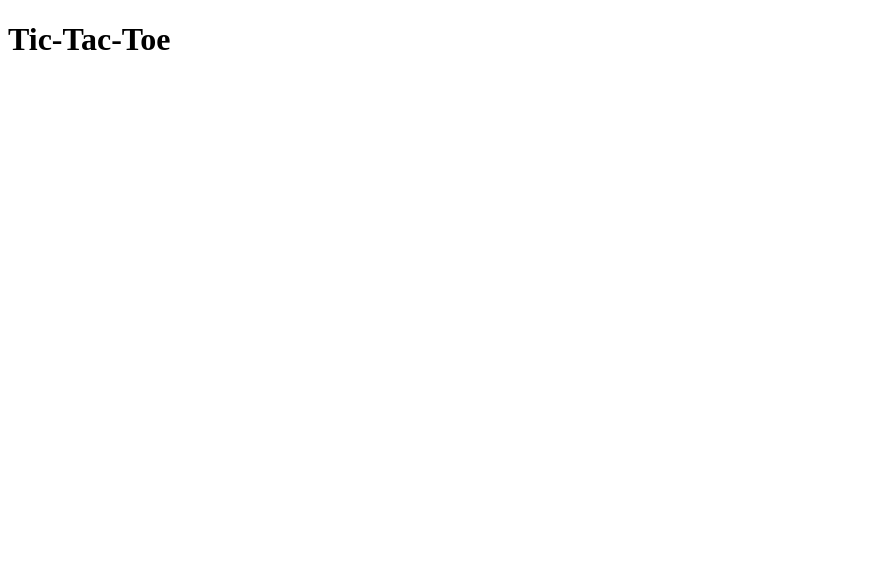
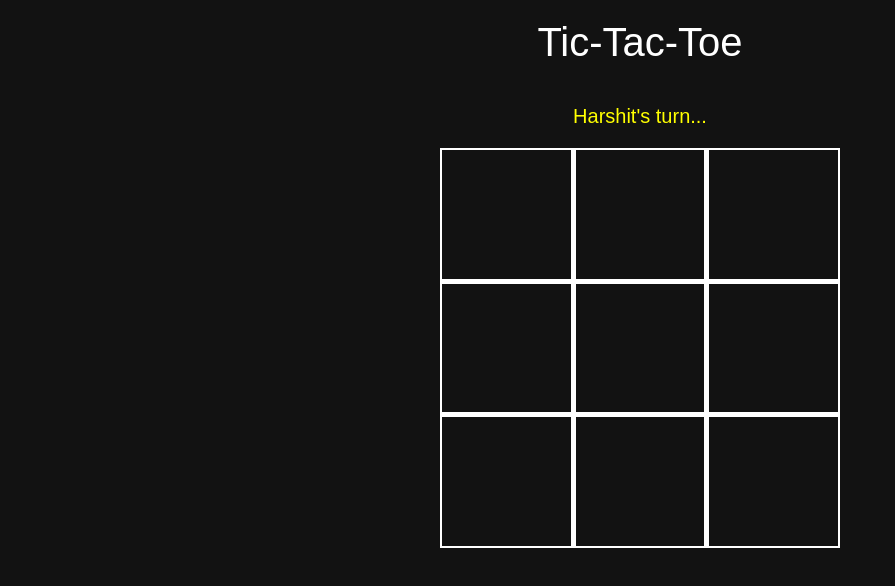
Before and after one commit to Rig135/Tic-Tac-Toe, a plain HTML site: page index.html in a window 1280 px wide. Shown: the whole page, without its empty margins (0-895 px from the left). Drawn offline with Linux system fonts and the light colour scheme; a web font is replaced by a local one.

Commit message:
add css and UI

```diff
--- a/app.js
+++ b/app.js
@@ -14,23 +14,24 @@ const GameBoard = (function () {
 
     const getBoard = () => board;
 
-    const addMarker = (player) => {
-        let position = prompt(`${player.name}'s turn....  Enter the position (1-9): `);
-        while (position > 9 || position < 1) {
-            console.error("Please Enter correct position: ");
-            position = prompt(`${player.name}'s turn....  Enter the position (1-9): `);
-        }
-        let selectedRow = Math.floor((position - 1) / columns);
-        let selectedCol = Math.floor((position - 1) % columns);
+    const addMarker = (player, selectedRow, selectedCol) => {
+        // let position = prompt(`${player.name}'s turn....  Enter the position (1-9): `);
+        // while (position > 9 || position < 1) {
+        //     console.error("Please Enter correct position: ");
+        //     position = prompt(`${player.name}'s turn....  Enter the position (1-9): `);
+        // }
+        // let selectedRow = Math.floor((position - 1) / columns);
+        // let selectedCol = Math.floor((position - 1) % columns);
 
-        while (board[selectedRow][selectedCol] != "") {
+        if (board[selectedRow][selectedCol] != "") {
             console.error("Position Already Taken!!!!");
-            position = prompt(`${player.name}'s turn....  Enter the position (1-9): `);
-            selectedRow = Math.floor((position - 1) / columns);
-            selectedCol = Math.floor((position - 1) % columns);
+            return false;
+            // position = prompt(`${player.name}'s turn....  Enter the position (1-9): `);
+            // selectedRow = Math.floor((position - 1) / columns);
+            // selectedCol = Math.floor((position - 1) % columns);
         }
         board[selectedRow][selectedCol] = player.marker;
-
+        return true;
     }
 
     return { getBoard, addMarker };
@@ -44,8 +45,8 @@ const player = (name, marker) => {
     return { name, marker }
 };
 
-const Player1 = player("harshit", "X");
-const Player2 = player("vaskil", "O");
+const Player1 = player("Harshit", "❌");
+const Player2 = player("Vaskil", "⭕");
 
 
 
@@ -73,9 +74,10 @@ const gameController = (function (Player1, Player2) {
 
     const gameOver = () => isGameOver;
 
-    const playRound = () => {
+    const playRound = (row, col) => {
         const Board = board.getBoard();
-        board.addMarker(getActivePlayer());
+        board.addMarker(getActivePlayer(), row, col);
+
 
         //logic for winning condition
         const marker = getActivePlayer().marker;
@@ -133,15 +135,58 @@ const gameController = (function (Player1, Player2) {
     return {
         playRound,
         getActivePlayer,
-        gameOver
+        gameOver,
+        getBoard: board.getBoard
     };
 
 })(Player1, Player2);
 
-const game = gameController;
 
-const startGame = () => {
-    while (!game.gameOver()) {
-        game.playRound();
+function ScreenController() {
+    const game = gameController;
+    const playerTurnDiv = document.querySelector('.turn');
+    const boardDiv = document.querySelector('.board');
+
+    const updateScreen = () => {
+        //clear board
+        boardDiv.textContent = "";
+
+        const board = game.getBoard();
+        const activePlayer = game.getActivePlayer();
+
+        //Displaying Players turn
+        playerTurnDiv.textContent = `${activePlayer.name}'s turn...`;
+
+        //render Board
+        for (let i = 0; i < 3; i++) {
+            for (let j = 0; j < 3; j++) {
+                const cellButton = document.createElement('button');
+                cellButton.classList.add('cell');
+
+                cellButton.dataset.row = i;
+                cellButton.dataset.column = j;
+
+                cellButton.textContent = board[i][j];
+                boardDiv.appendChild(cellButton);
+            }
+        }
     }
-}
+
+    function clickHandlerBoard(e) {
+        if (game.gameOver == true) {
+            return;
+        }
+        const selectedCol = parseInt(e.target.dataset.column);
+        const selectedRow = parseInt(e.target.dataset.row);
+
+        if (isNaN(selectedCol) || isNaN(selectedRow)) return;
+
+        game.playRound(selectedRow, selectedCol);
+        updateScreen();
+    }
+    boardDiv.addEventListener('click', clickHandlerBoard);
+
+    updateScreen();
+};
+
+ScreenController();
--- a/index.html
+++ b/index.html
@@ -5,11 +5,20 @@
     <meta charset="UTF-8">
     <meta name="viewport" content="width=device-width, initial-scale=1.0">
     <title>Tic-Tac-Toe</title>
+    <link rel="preconnect" href="https://fonts.googleapis.com">
+    <link rel="preconnect" href="https://fonts.gstatic.com" crossorigin>
+    <link href="https://fonts.googleapis.com/css2?family=Rampart+One&display=swap" rel="stylesheet">
+
     <link rel="stylesheet" href="styles.css">
 </head>
 
 <body>
-    <h1>Tic-Tac-Toe</h1>
+    <div class="container">
+        <h1 class="heading">Tic-Tac-Toe</h1>
+        <div class="turn"></div>
+        <div class="board"></div>
+    </div>
+
 
     <script src="app.js"></script>
 </body>
--- a/styles.css
+++ b/styles.css
@@ -0,0 +1,145 @@
+body {
+    background-color: #121212;
+}
+
+
+html,
+body,
+div,
+span,
+applet,
+object,
+iframe,
+h1,
+h2,
+h3,
+h4,
+h5,
+h6,
+p,
+blockquote,
+pre,
+a,
+abbr,
+acronym,
+address,
+big,
+cite,
+code,
+del,
+dfn,
+em,
+img,
+ins,
+kbd,
+q,
+s,
+samp,
+small,
+strike,
+strong,
+sub,
+sup,
+tt,
+var,
+b,
+u,
+i,
+center,
+dl,
+dt,
+dd,
+ol,
+ul,
+li,
+fieldset,
+form,
+label,
+legend,
+table,
+caption,
+tbody,
+tfoot,
+thead,
+tr,
+th,
+td,
+article,
+aside,
+canvas,
+details,
+embed,
+figure,
+figcaption,
+footer,
+header,
+hgroup,
+menu,
+nav,
+output,
+ruby,
+section,
+summary,
+time,
+mark,
+audio,
+video {
+    margin: 0;
+    padding: 0;
+    border: 0;
+    font-size: 100%;
+    font: inherit;
+    vertical-align: baseline;
+}
+
+.container {
+    width: 100vw;
+    height: 100vh;
+    display: flex;
+    flex-direction: column;
+    align-items: center;
+}
+
+.heading {
+    color: white;
+    font-size: 40px;
+    padding: 20px 0px;
+    text-align: center;
+    font-family: "Rampart One", sans-serif;
+    font-weight: 400;
+    font-style: normal;
+}
+
+.turn {
+    color: yellow;
+    font-size: 20px;
+    padding: 20px 0px;
+    text-align: center;
+    font-family: "Rampart One", sans-serif;
+    font-weight: 400;
+    font-style: normal;
+}
+
+.board {
+    display: grid;
+    height: 400px;
+    width: 400px;
+    grid-template-columns: repeat(3, 1fr);
+    grid-template-rows: repeat(3, 1fr);
+    /* border: 2px solid #121212; */
+    gap: 1px;
+    padding: 0px;
+    background-color: white;
+}
+
+.cell {
+    display: flex;
+    justify-content: center;
+    align-items: center;
+    text-align: center;
+    font-size: 2rem;
+    border: 2px solid white;
+    background-color: #121212;
+    cursor: pointer;
+    color: white;
+}
```
